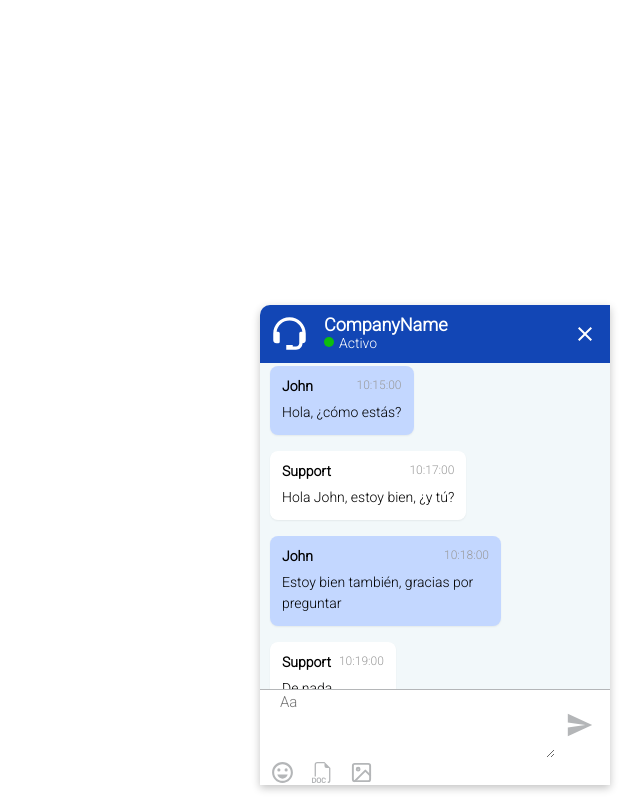
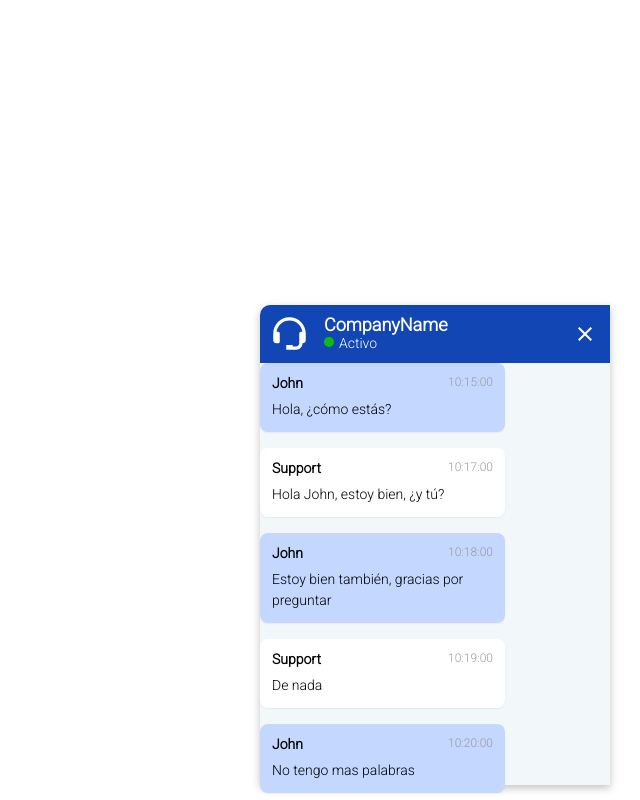
Before and after one commit to MNATorres/Chat, a React (Vite) app: page / in a window 1280 px wide. Both pictures are taken after a click on the element 1205 px from the left and 735 px from the top of the page. Shown: the whole page, without its empty margins (640-1280 px from the left). Built offline with nearby package versions, Linux system fonts and the light colour scheme; a web font is replaced by a local one.

Commit message:
More Interactive styles are added to messages

```diff
--- a/src/components/Chat/chatMessage/ChatMessage.tsx
+++ b/src/components/Chat/chatMessage/ChatMessage.tsx
@@ -7,7 +7,7 @@ export default function ChatMessage() {
   const{messages, isCurrentUser} = useContext(ChatContext)
 
   return (
-    <div className='chatContainer'>
+    <div className='chatContainerLeft'>
       {messages.map((message) => (
         <div className={isCurrentUser(message.sender) ? "left" : "right"} key={message.id}>
           <div className="meta">
```
